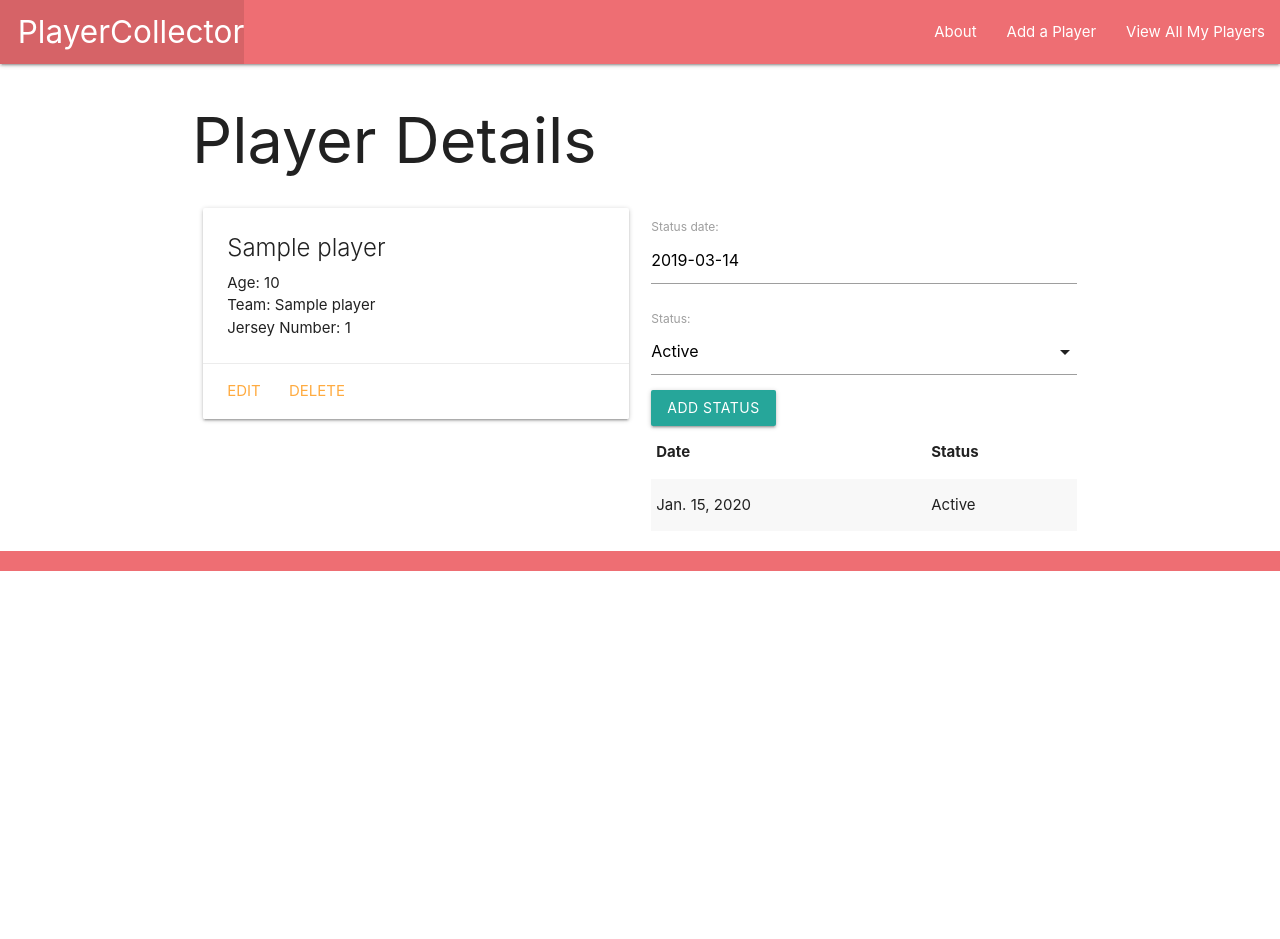
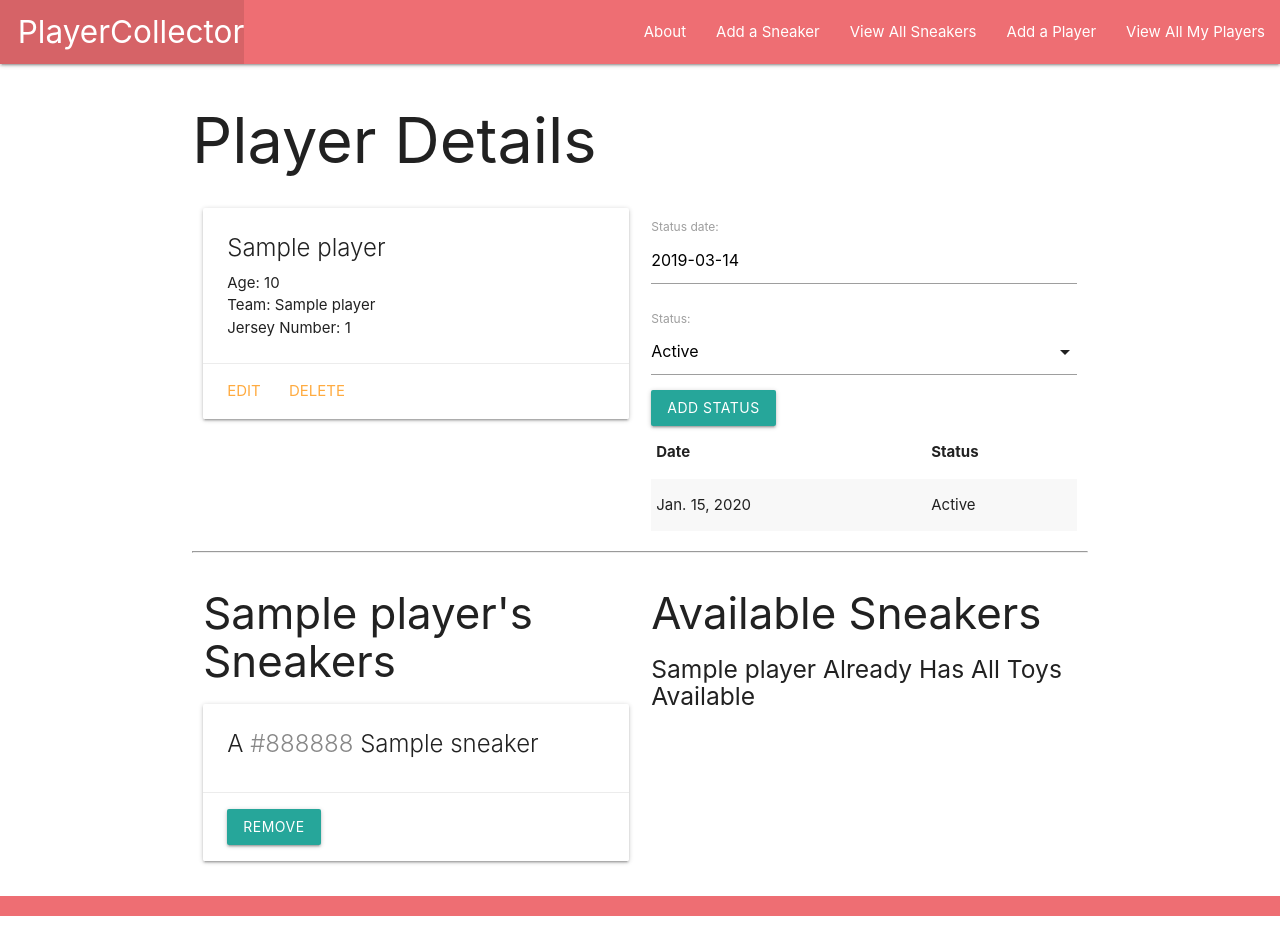
Before and after one commit to DavidGalindo23/Player-Collector, a Django app: page /players/1/ in a window 1280 px wide. Before the commit the page ends 571 px from the top, so only its background shows below. Run offline with Django 3.2, Linux system fonts and the light colour scheme; tables that the repository leaves empty hold one stand-in row (values such as "Sample post").

Commit message:
add M:M sneakers

```diff
--- a/main_app/admin.py
+++ b/main_app/admin.py
@@ -1,6 +1,7 @@
 from django.contrib import admin
-from .models import Player, Healing
+from .models import Player, Healing, Sneaker
 
 # Register your models here.
 admin.site.register(Player)
 admin.site.register(Healing)
+admin.site.register(Sneaker)
--- a/main_app/models.py
+++ b/main_app/models.py
@@ -8,6 +8,15 @@ STATUS = (
     ('r', 'Rest')
 )
 
+class Sneaker(models.Model):
+    name = models.CharField(max_length=100)
+    color = models.CharField(max_length=20)
+
+    def __str__(self):
+        return self.name
+
+    def get_absolute_url(self):
+        return reverse('sneaker_detail', kwargs={'pk': self.id})
 
 # Create your models here.
 class Player(models.Model):
@@ -16,6 +25,7 @@ class Player(models.Model):
     team = models.CharField(max_length=100)
     position = models.CharField(max_length=100)
     jerseyNumber = models.IntegerField()
+    sneakers = models.ManyToManyField(Sneaker)
 
     def __str__(self):
         return self.name
--- a/main_app/templates/base.html
+++ b/main_app/templates/base.html
@@ -19,6 +19,8 @@
                 </ul>
                 <ul class="right">
                     <li><a href="{% url 'about' %}">About</a></li>
+                    <li><a href="{% url 'sneakers_create' %}">Add a Sneaker</a></li>
+                    <li><a href="{% url 'sneakers_index' %}">View All Sneakers</a></li>
                     <li><a href="{% url 'players_create' %}">Add a Player</a></li>
                     <li><a href="{% url 'index' %}">View All My Players</a></li>
                 </ul>
--- a/main_app/templates/players/detail.html
+++ b/main_app/templates/players/detail.html
@@ -39,6 +39,54 @@
     </table>
   </div>
 </div>
+<hr>
+<div class="row">
+  <div class="col s6">
+    <h3>{{ player.name }}'s Sneakers</h3>
+    {% if player.sneakers.count %}
+      {% for sneaker in player.sneakers.all %}
+        <div class="card">
+          <div class="card-content">
+            <span class="card-title">
+              A <span style="color: {{ sneaker.color }}">{{ sneaker.color }}</span> {{ sneaker.name }}
+            </span>
+          </div>
+          <div class="card-action">
+              <form action="{% url 'unassoc_sneaker' player.id sneaker.id %}" method="post">
+                  {% csrf_token %}
+                <button type="submit" class="btn">Remove</button>
+              </form>
+            </div>
+        </div>
+      {% endfor %}
+    {% else %}
+      <h5>No Sneakers :(</h5>
+    {% endif %}
+  </div>
+  <!-- Available sneakers will come after this line -->
+  <div class="col s6">
+      <h3>Available Sneakers</h3>
+      {% if sneakers.count %}
+        {% for sneaker in sneakers.all %}
+          <div class="card">
+            <div class="card-content">
+              <span class="card-title">
+                A <span style="color: {{ sneaker.color }}">{{ sneaker.color }}</span> {{ sneaker.name }}
+              </span>
+            </div>
+            <div class="card-action">
+              <form action="{% url 'assoc_sneaker' player.id sneaker.id %}" method="post">
+                {% csrf_token %}
+                <button type="submit" class="btn">Add</button>
+              </form>
+            </div>
+          </div>
+        {% endfor %}
+      {% else %}
+        <h5>{{player.name}} Already Has All Toys Available</h5>
+      {% endif %}
+    </div>
+</div>
 <script>
 var dateEl = document.getElementById('id_date');
   M.Datepicker.init(dateEl, {
--- a/main_app/urls.py
+++ b/main_app/urls.py
@@ -10,4 +10,11 @@ urlpatterns = [
     path('players/<int:pk>/update/', views.PlayerUpdate.as_view(), name='players_update'),
     path('players/<int:pk>/delete/', views.PlayerDelete.as_view(), name='players_delete'),
     path('players/<int:player_id>/add_healing/', views.add_healing, name='add_healing'),
+    path('players/<int:player_id>/assoc_sneaker/<int:sneaker_id>/', views.assoc_sneaker, name='assoc_sneaker'),
+    path('players/<int:player_id>/unassoc_sneaker/<int:sneaker_id>/', views.unassoc_sneaker, name='unassoc_sneaker'),
+    path('sneakers/', views.SneakerList.as_view(), name='sneakers_index'),
+    path('sneakers/<int:pk>/', views.SneakerDetail.as_view(), name='sneaker_detail'),
+    path('sneakers/create/', views.SneakerCreate.as_view(), name='sneakers_create'),
+    path('sneakers/<int:pk>/update/', views.SneakerUpdate.as_view(), name='sneakers_update'),
+    path('sneakers/<int:pk>/delete/', views.SneakerDelete.as_view(), name='sneakers_delete'),
 ]
--- a/main_app/views.py
+++ b/main_app/views.py
@@ -1,7 +1,9 @@
 from django.shortcuts import render, redirect
 from django.views.generic.edit import CreateView, UpdateView, DeleteView
-from .models import Player
+from django.views.generic import ListView, DetailView
+from .models import *
 from .forms import HealingForm
+
 
 
 
@@ -31,8 +33,9 @@ def players_index(request):
 
 def players_detail(request, player_id):
     player = Player.objects.get(id=player_id)
+    sneakers_player_doesnt_have = Sneaker.objects.exclude(id__in= player.sneakers.all().values_list('id'))
     healing_form = HealingForm()
-    return render(request, 'players/detail.html', { 'player': player, 'healing_form': healing_form })
+    return render(request, 'players/detail.html', { 'player': player, 'healing_form': healing_form, 'sneakers': sneakers_player_doesnt_have })
 
 def add_healing(request, player_id):
     form = HealingForm(request.POST)
@@ -41,3 +44,29 @@ def add_healing(request, player_id):
         new_healing.player_id = player_id
         new_healing.save()
     return redirect('detail', player_id=player_id)
+
+def assoc_sneaker(request, player_id, sneaker_id):
+    Player.objects.get(id=player_id).sneakers.add(sneaker_id)
+    return redirect('detail', player_id=player_id)
+
+def unassoc_sneaker(request, player_id, sneaker_id):
+    Player.objects.get(id=player_id).sneakers.remove(sneaker_id)
+    return redirect('detail', player_id=player_id)
+
+class SneakerList(ListView):
+    model = Sneaker
+
+class SneakerDetail(DetailView):
+    model = Sneaker
+
+class SneakerCreate(CreateView):
+    model = Sneaker
+    fields = '__all__'
+
+class SneakerUpdate(UpdateView):
+    model = Sneaker
+    fields = ['name', 'color']
+
+class SneakerDelete(DeleteView):
+    model = Sneaker
+    success_url = '/sneakers/'
```
Also changed, not shown: main_app/templates/main_app/sneaker_confirm_delete.html (added, +13 -0 lines), main_app/templates/main_app/sneaker_detail.html (added, +20 -0 lines), main_app/templates/main_app/sneaker_form.html (added, +19 -0 lines), main_app/templates/main_app/sneaker_list.html (added, +17 -0 lines), main_app/migrations/0003_auto_20190313_1937.py (added), main_app/migrations/0004_player_sneakers.py (added).
